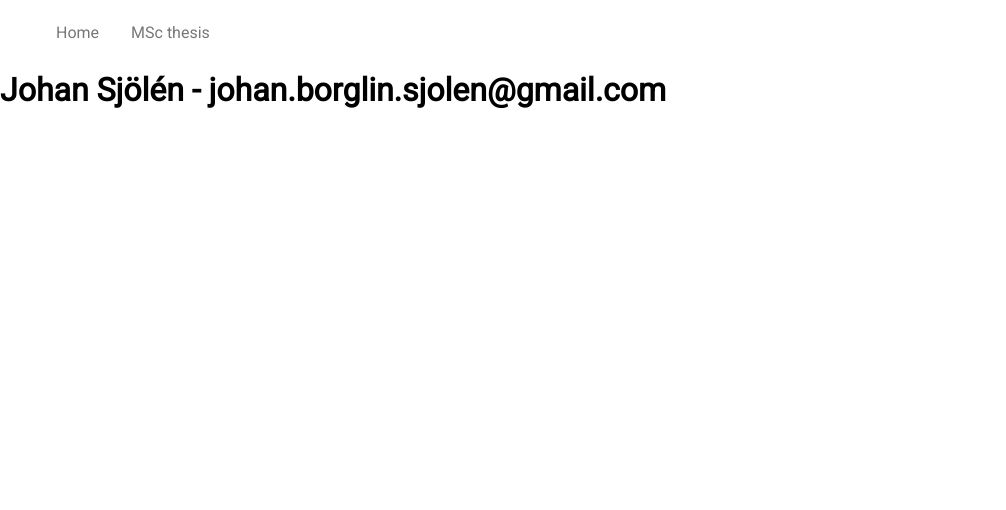
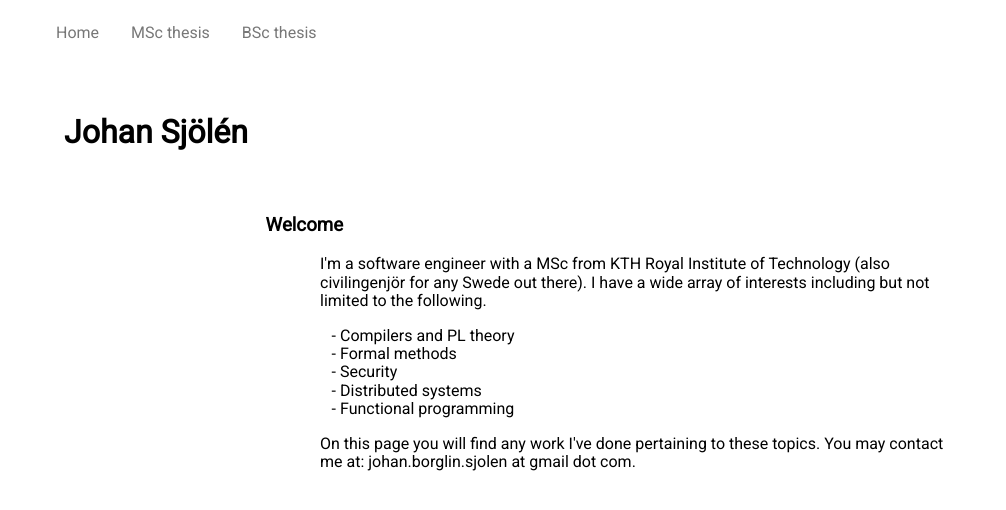
Before and after one commit to jsjolen/jsjolen.github.io, a React (Create React App) app: page /#/ in a window 1280 px wide. Shown: the top 510 px of the page, without its empty margins (0-1006 px from the left). Built offline with nearby package versions, Linux system fonts and the light colour scheme.

Commit message:
Add BSc, update styling

```diff
--- a/src/App.tsx
+++ b/src/App.tsx
@@ -7,6 +7,7 @@ import {
 } from 'react-router-dom';
 
 import { RelSymWasm } from './RelSymWasm';
+import { BSc } from './BSc';
 import { Home } from './Home';
 import './pure.css';
 
@@ -19,10 +20,12 @@ function App() {
     <HashRouter>
       <ul className="pure-menu-horizontal">
         <li className="pure-menu-item"><Link className="pure-menu-link" to="/">Home</Link></li>
-        <li className="pure-menu-item"><Link className="pure-menu-link" to="/relsymwasm">MSc thesis</Link></li>
+      <li className="pure-menu-item"><Link className="pure-menu-link" to="/relsymwasm">MSc thesis</Link></li>
+        <li className="pure-menu-item"><Link className="pure-menu-link" to="/bsc">BSc thesis</Link></li>
       </ul>
       <Switch>
        <Route exact path="/relsymwasm" component={RelSymWasm}/>
+       <Route exact path="/bsc" component={BSc}/>
        <Route exact path="/" component={Home}/>
       </Switch>
     </HashRouter>
--- /dev/null
+++ b/src/BSc.tsx
@@ -0,0 +1,14 @@
+import React from 'react'
+
+export function BSc() {
+  return (
+    <div>
+      <h2 className="center">Probabilistic Least-violating Control Strategy Synthesis with Safety Rules</h2>
+      <h3 className="centered-limited">Abstract</h3>
+      <p className="centered-limited">
+We consider the problem of automatic control strategy synthesis for discrete models of robotic systems, where the goal is to travel from some region to another while obeying a given set of safety rules in an environment with uncertain properties. This is a probabilistic extension of the work by Jana Tumová et al.  that is able to handle uncertainty by modifying the least-violating strategy synthesis algorithm. The first novel contribution is a way of modelling uncertain events in a map as a Markov decision process with a specific structure, using what we call "Ghost States". We then introduce a way of constructing a Product Automaton analogous to the original work, on which a modified probabilistic version of Dijkstra's algorithm can be run to synthesize the least-violating plan. The result is a synthesis algorithm that works similarly to the original, but can handle probabilistic uncertainty. It could be used in cases where e.g. uncertain weather conditions or the behaviour of external actors can be modelled as stochastic variables.
+      </p>
+      <a className="center" href="https://kth.diva-portal.org/smash/record.jsf?pid=diva2%3A1471675&dswid=4728">Available from DiVA here</a>
+      </div>
+  );
+}
--- a/src/Home.tsx
+++ b/src/Home.tsx
@@ -5,8 +5,23 @@ export function Home() {
   return (
     <div>
       <header>
-        <h1>Johan Sjölén - johan.borglin.sjolen@gmail.com</h1>
+      <h1 style={{margin:"2em"}}>Johan Sjölén</h1>
       </header>
+      <h3 className="centered-limited">Welcome </h3>
+      <p className="centered-limited">
+      I'm a software engineer with a MSc from KTH Royal Institute of Technology (also civilingenjör for any Swede out there).
+      I have a wide array of interests including but not limited to the following.</p>
+      <ul className="centered-limited">
+        <li>Compilers and PL theory</li>
+        <li>Formal methods</li>
+        <li>Security</li>
+        <li>Distributed systems</li>
+        <li>Functional programming</li>
+      </ul>
+      <p className="centered-limited">
+      On this page you will find any work I've done pertaining to these topics.
+      You may contact me at: johan.borglin.sjolen at gmail dot com.
+      </p>
     </div>
   );
 }
--- a/src/RelSymWasm.tsx
+++ b/src/RelSymWasm.tsx
@@ -3,11 +3,12 @@ import React from 'react'
 export function RelSymWasm() {
   return (
     <div>
+      <h2 className="center">Relational Symbolic Execution in WebAssembly</h2>
       <h3 className="centered-limited">Abstract</h3>
       <p className="centered-limited">
       WebAssembly is a new low-level language used as a compilation target which runs in web browsers. As more code is run on the client side of a web application the issue of security of that code become more important. Our work is based in the approach of using formal verification in order to prove that for a program one or more security properties hold. In this thesis we have explored the usage of relational symbolic execution in order to perform formal verification of security properties for WebAssembly programs. We described a formal semantics of relational symbolic execution for WebAssembly, implemented it in the Redex framework, extended the implementation for verification of constant-time security, and used the implementation to formally verify multiple sample programs including Salsa20. Our work shows that relational verification of standard security properties such as non-interference and constant-time security by using relational symbolic execution for WebAssembly is a viable approach.
       </p>
-      <a className="centered" href="https://kth.diva-portal.org/smash/record.jsf?pid=diva2%3A1471675&dswid=4728">Available from DiVA here</a>
+      <a className="center" href="https://kth.diva-portal.org/smash/record.jsf?pid=diva2%3A1471675&dswid=4728">Available from DiVA here</a>
       </div>
   );
 }
--- a/src/index.css
+++ b/src/index.css
@@ -15,5 +15,15 @@
     word-wrap: break-word;
     margin-left: auto;
     margin-right: auto;
-    width: 32em;
+    width: 40em;
 }
+
+.center {
+  margin: auto;
+  width: 50%;
+  padding: 2em;
+}
+
+ul {
+    list-style-type: '- ';
+}
```
